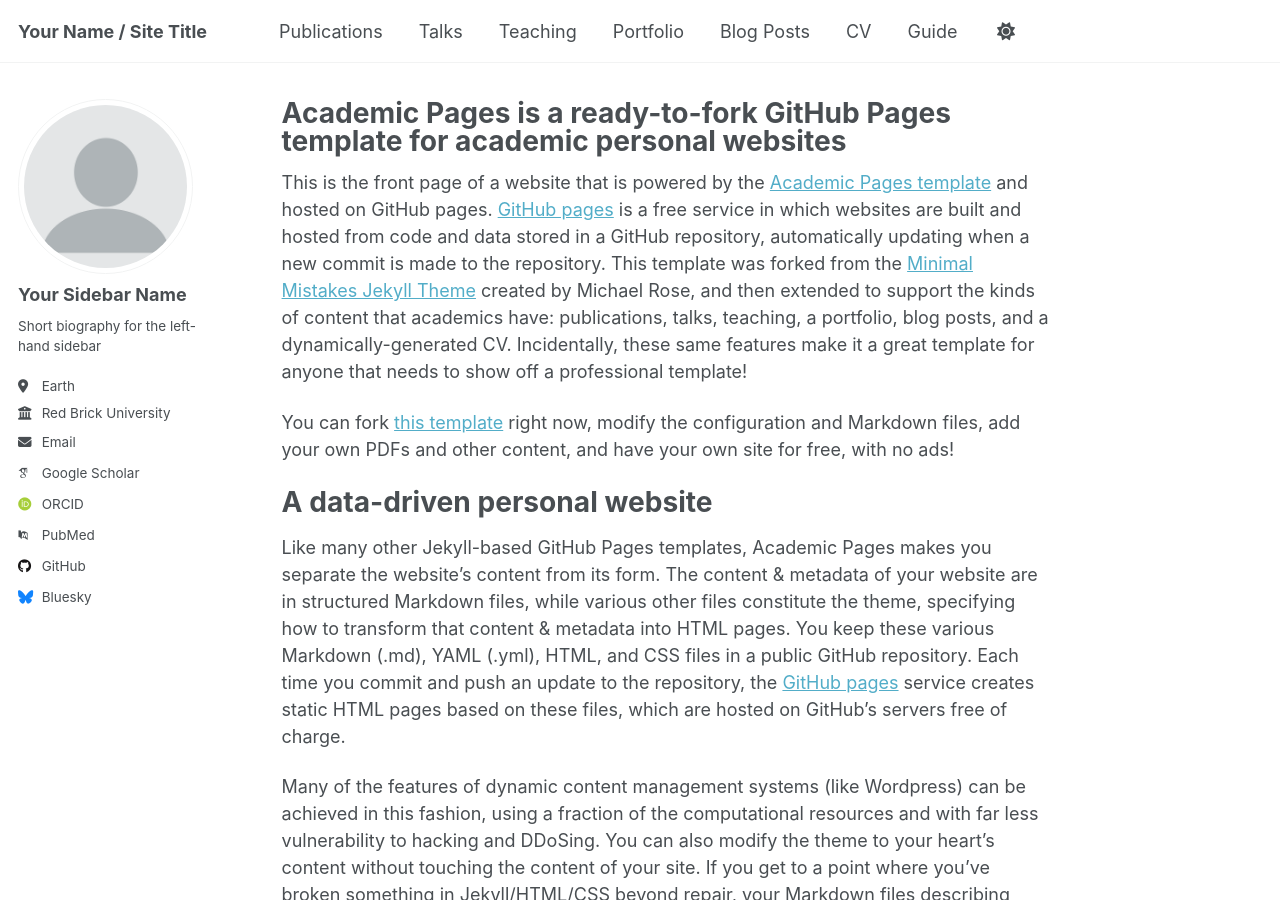
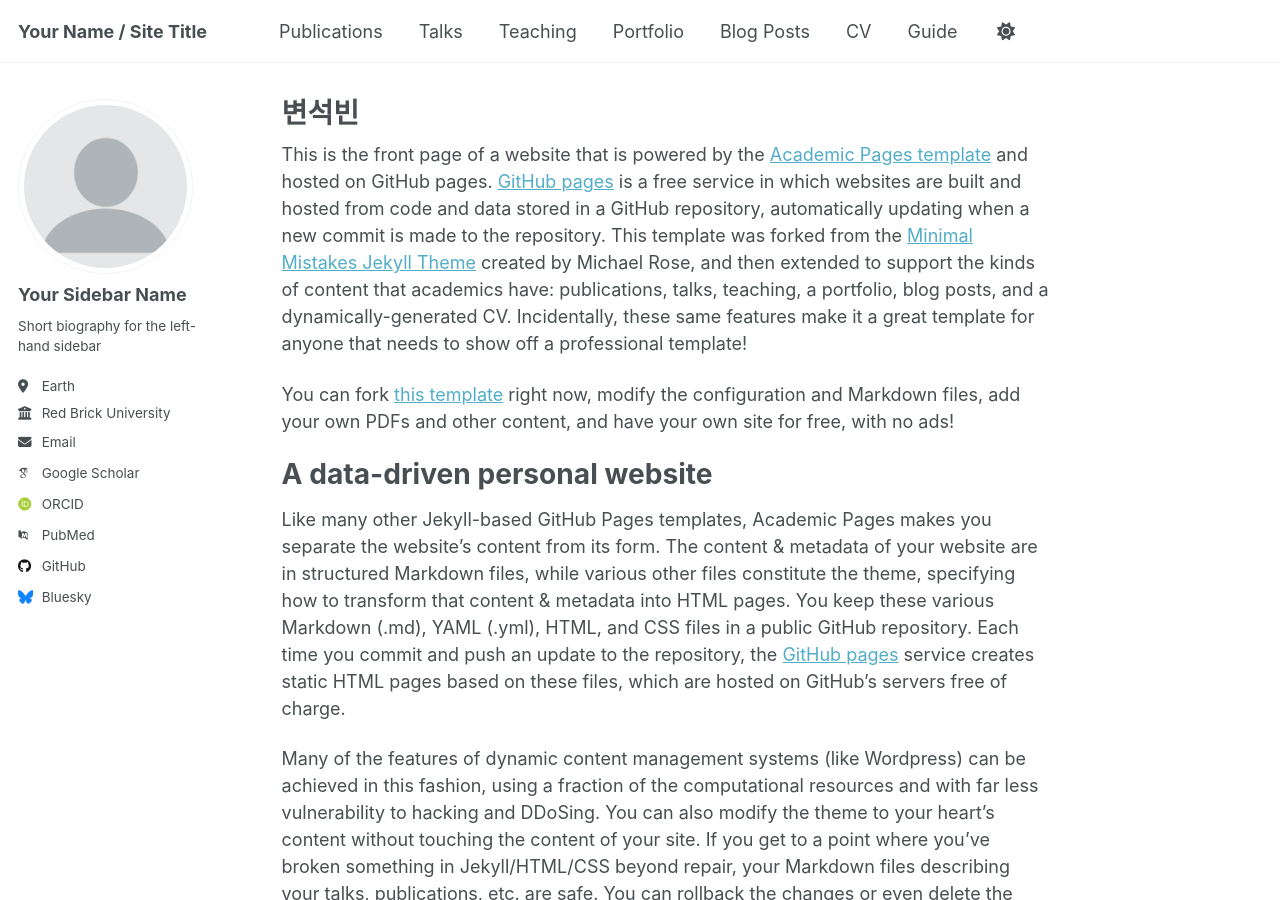
Before and after one commit to sbbyeon0908/sbbyeon0908.github.io, a Jekyll site: the page built from _pages/about.md, in a window 1280 px wide and 900 px high. Built offline with Jekyll 4.4.1, drawn with Linux system fonts in a browser that asks for light colours; some web fonts are replaced; a script that is not in the unit is left out.

Commit message:
feat: about.md 이름 변경

```diff
--- a/_pages/about.md
+++ b/_pages/about.md
@@ -1,6 +1,6 @@
 ---
 permalink: /
-title: "Academic Pages is a ready-to-fork GitHub Pages template for academic personal websites"
+title: "변석빈"
 author_profile: true
 redirect_from:
   - /about/
```
